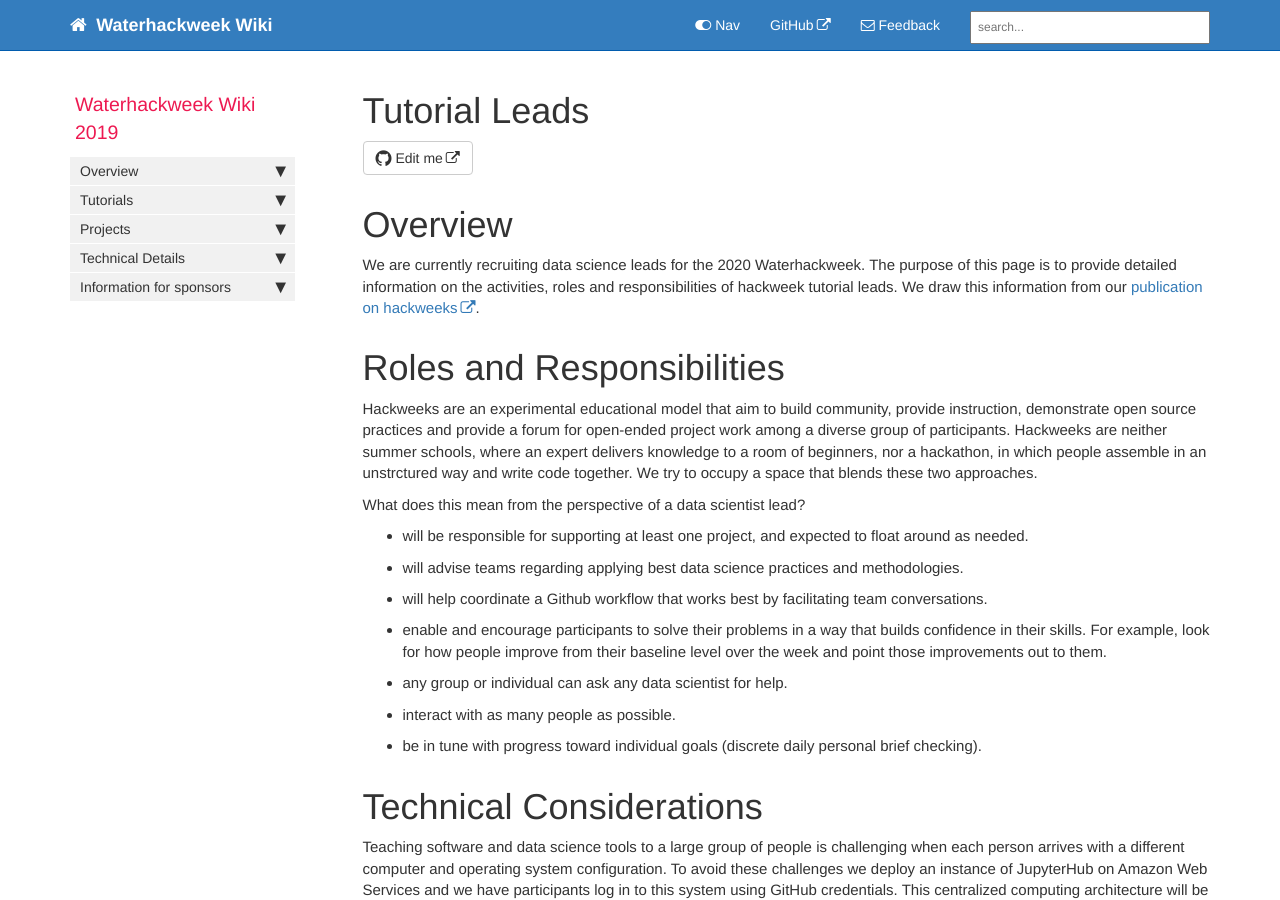
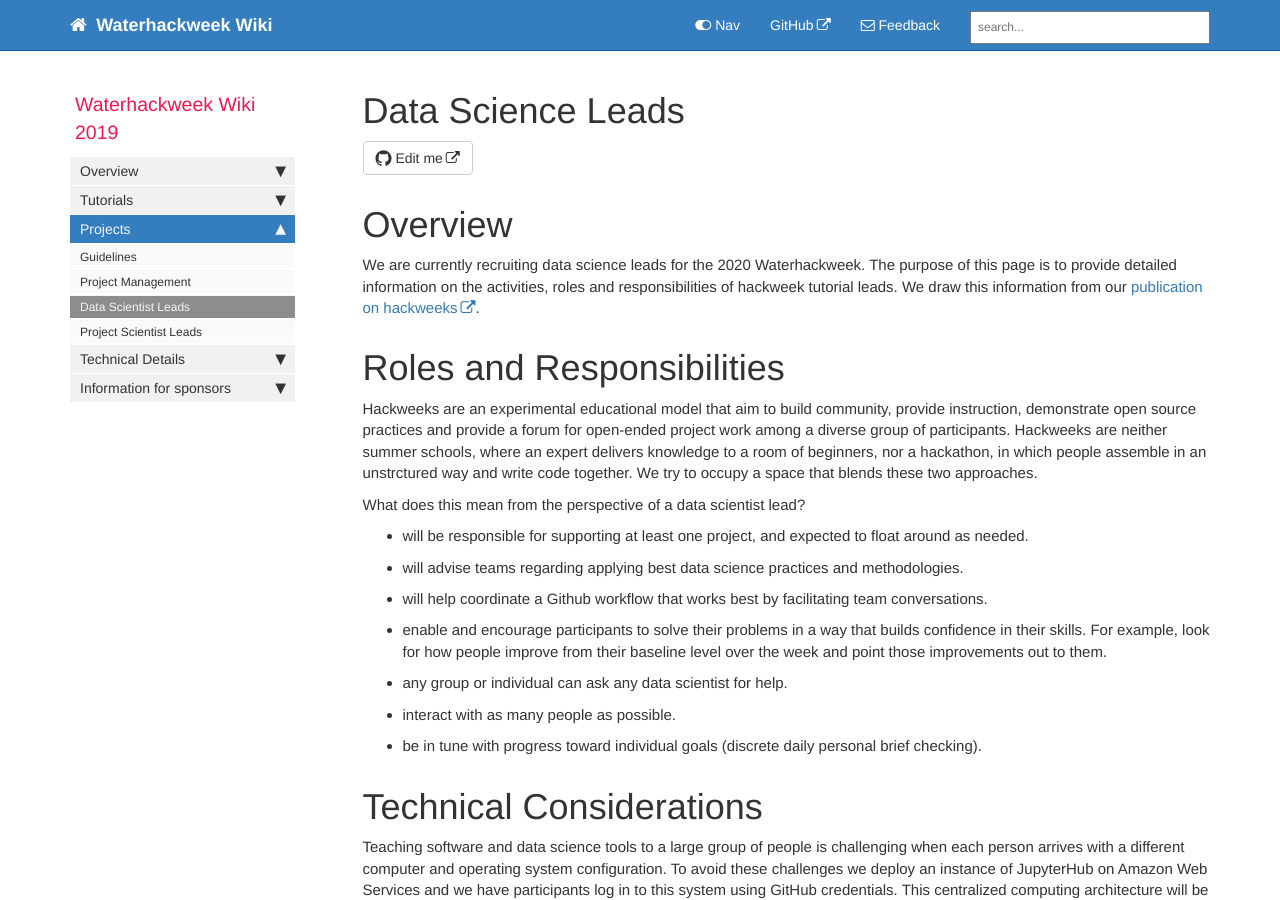
Before and after one commit to waterhackweek/wiki, a Jekyll site: the page built from pages/data_science_leads.md, in a window 1280 px wide and 900 px high. Built offline with Jekyll 4.4.1, drawn with Linux system fonts in a browser that asks for light colours; nearby versions of some CDN libraries; comment, search, counter and statistics services are not loaded.

Commit message:
added project leads page

```diff
--- a/_data/sidebars/mydoc_sidebar.yml
+++ b/_data/sidebars/mydoc_sidebar.yml
@@ -72,6 +72,14 @@ entries:
       url: /github_project_management.html
       output: web, pdf
 
+    - title: Data Scientist Leads
+      url: /data_science_leads.html
+      output: web, pdf
+
+    - title: Project Scientist Leads
+      url: /project_leads.html
+      output: web, pdf
+
   - title: Technical Details
     output: web, pdf
     folderitems:
--- a/pages/data_science_leads.md
+++ b/pages/data_science_leads.md
@@ -1,5 +1,5 @@
 ---
-title: Tutorial Leads
+title: Data Science Leads
 sidebar: mydoc_sidebar
 permalink: data_science_leads.html
 ---
```
Also changed, not shown: pages/project_guidelines.md (+2 -1 lines), pages/project_leads.md (added, +19 -0 lines).
